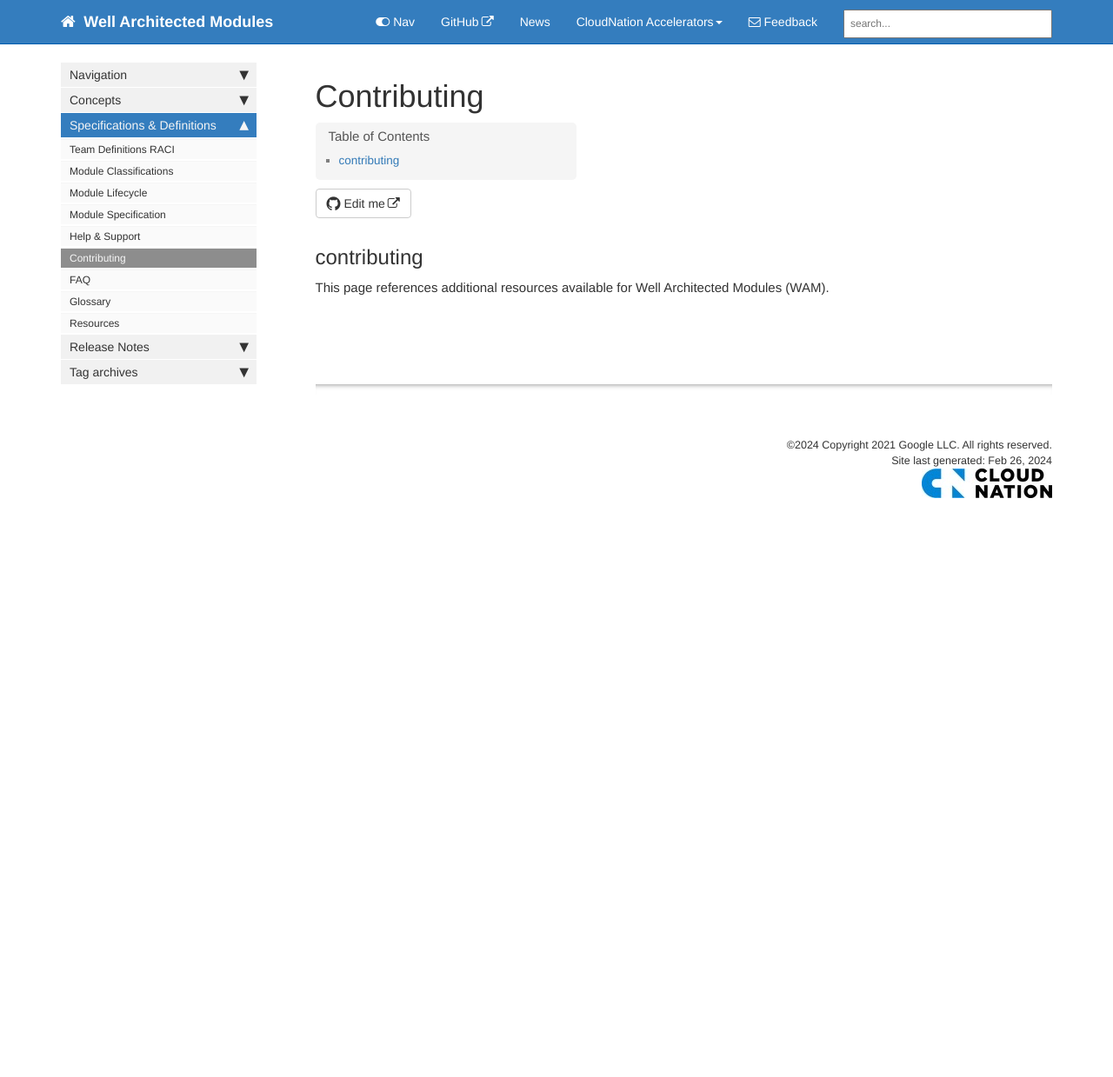
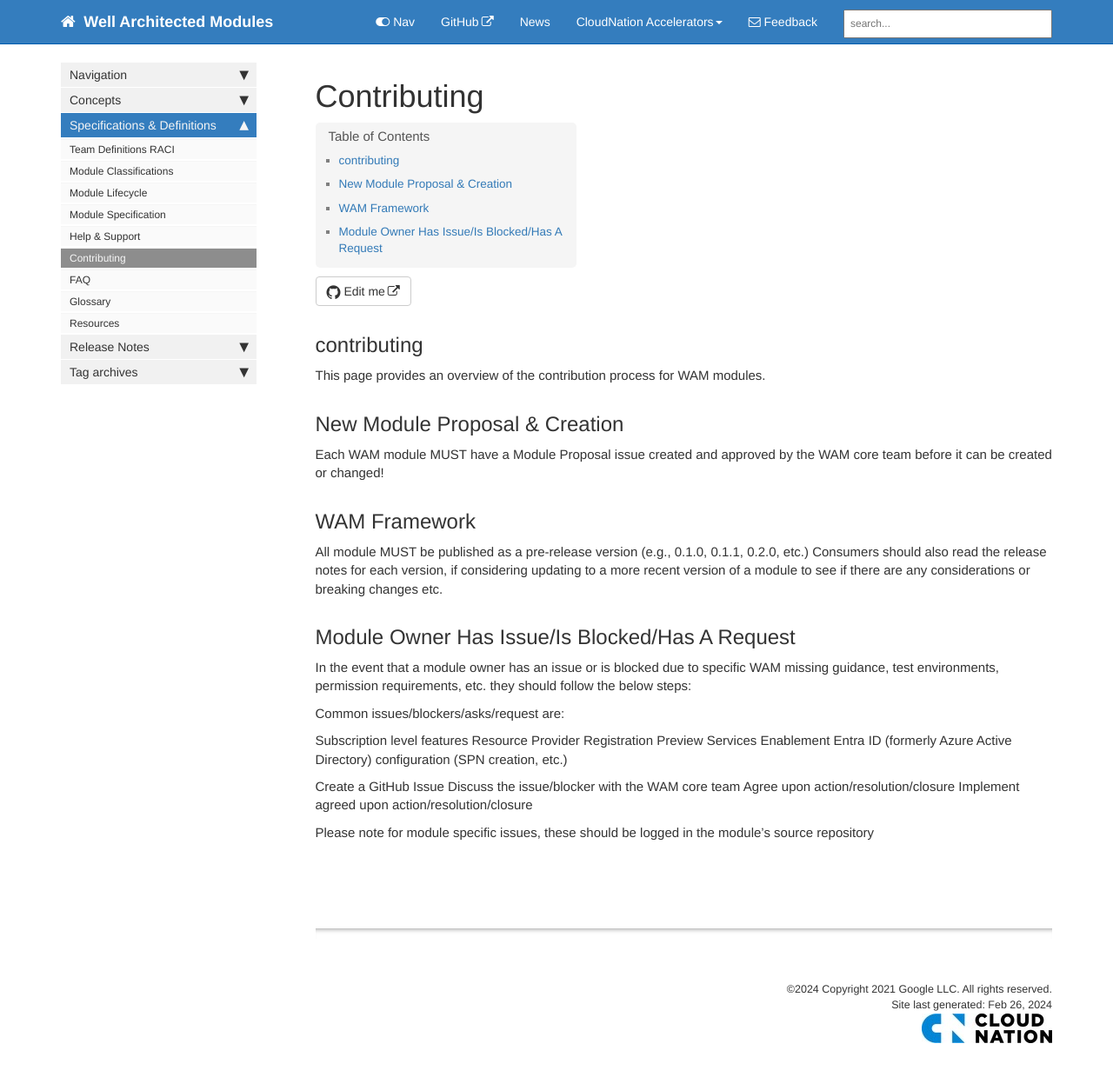
Before and after one commit to CloudNationHQ/well-architected-modules, a Jekyll site: the page built from pages/mydoc/mydoc_cn_contributing_module_contributing.md, in a window 1280 px wide and 1260 px high. Shown: the top 1239 px of the window at 87% size. Built offline with Jekyll 4.4.1, drawn with Linux system fonts in a browser that asks for light colours; comment, search, counter and statistics services are not loaded.

Commit message:
commit changes in the contribute page

```diff
--- a/pages/mydoc/mydoc_cn_contributing_module_contributing.md
+++ b/pages/mydoc/mydoc_cn_contributing_module_contributing.md
@@ -6,6 +6,33 @@ folder: mydoc
 ---
 
 ## contributing
-This page references additional resources available for Well Architected Modules (WAM).
 
+This page provides an overview of the contribution process for WAM modules.
+
+## New Module Proposal & Creation
+
+Each WAM module MUST have a Module Proposal issue created and approved by the WAM core team before it can be created or changed!
+
+## WAM Framework
+
+All module MUST be published as a pre-release version (e.g., 0.1.0, 0.1.1, 0.2.0, etc.)
+Consumers should also read the release notes for each version, if considering updating to a more recent version of a module to see if there are any considerations or breaking changes etc.
+
+## Module Owner Has Issue/Is Blocked/Has A Request
+
+In the event that a module owner has an issue or is blocked due to specific WAM missing guidance, test environments, permission requirements, etc. they should follow the below steps:
+
+Common issues/blockers/asks/request are:
+
+Subscription level features
+Resource Provider Registration
+Preview Services Enablement
+Entra ID (formerly Azure Active Directory) configuration (SPN creation, etc.)
+
+Create a GitHub Issue
+Discuss the issue/blocker with the WAM core team
+Agree upon action/resolution/closure
+Implement agreed upon action/resolution/closure
+
+Please note for module specific issues, these should be logged in the module’s source repository
 {% include links.html %}
```
